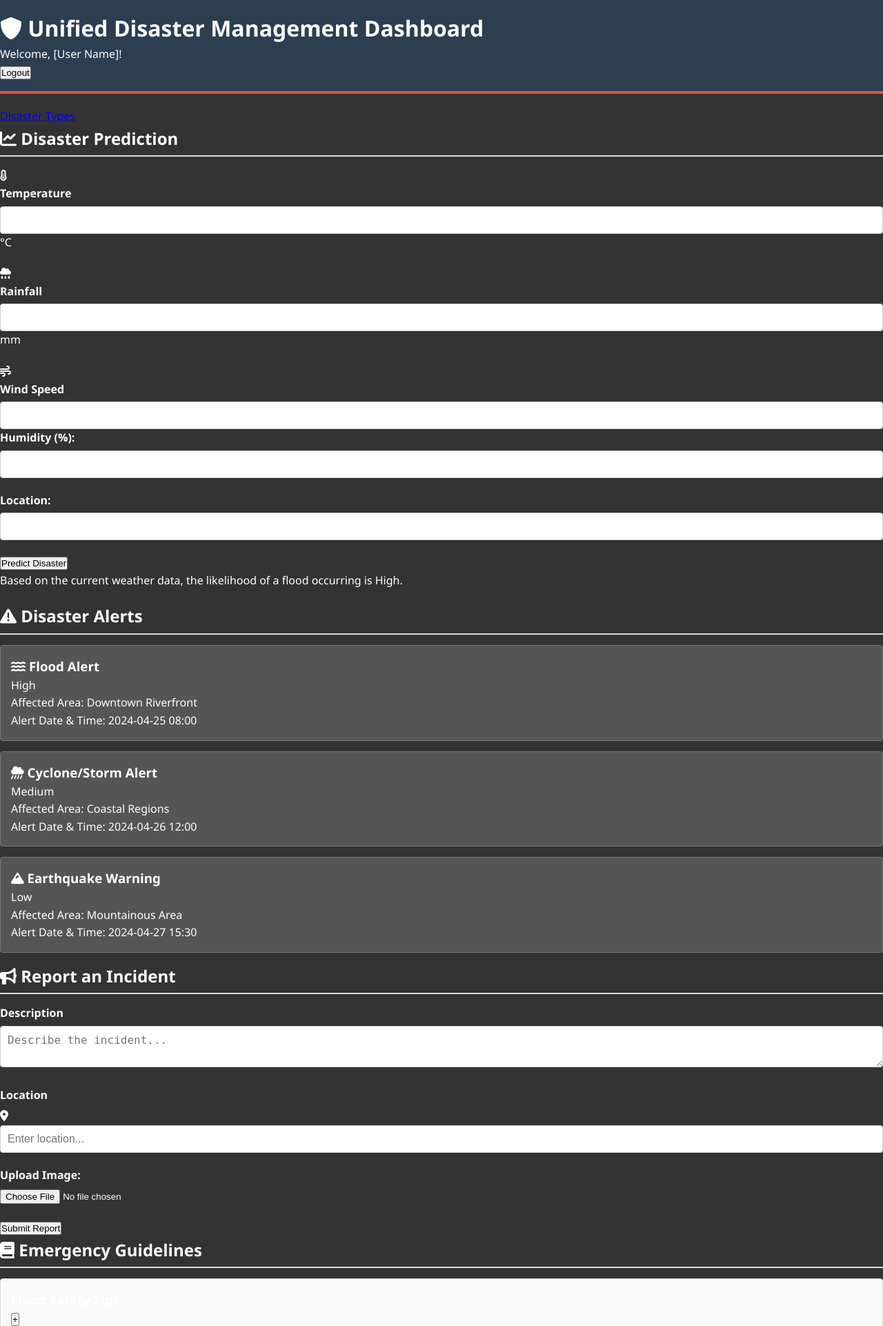
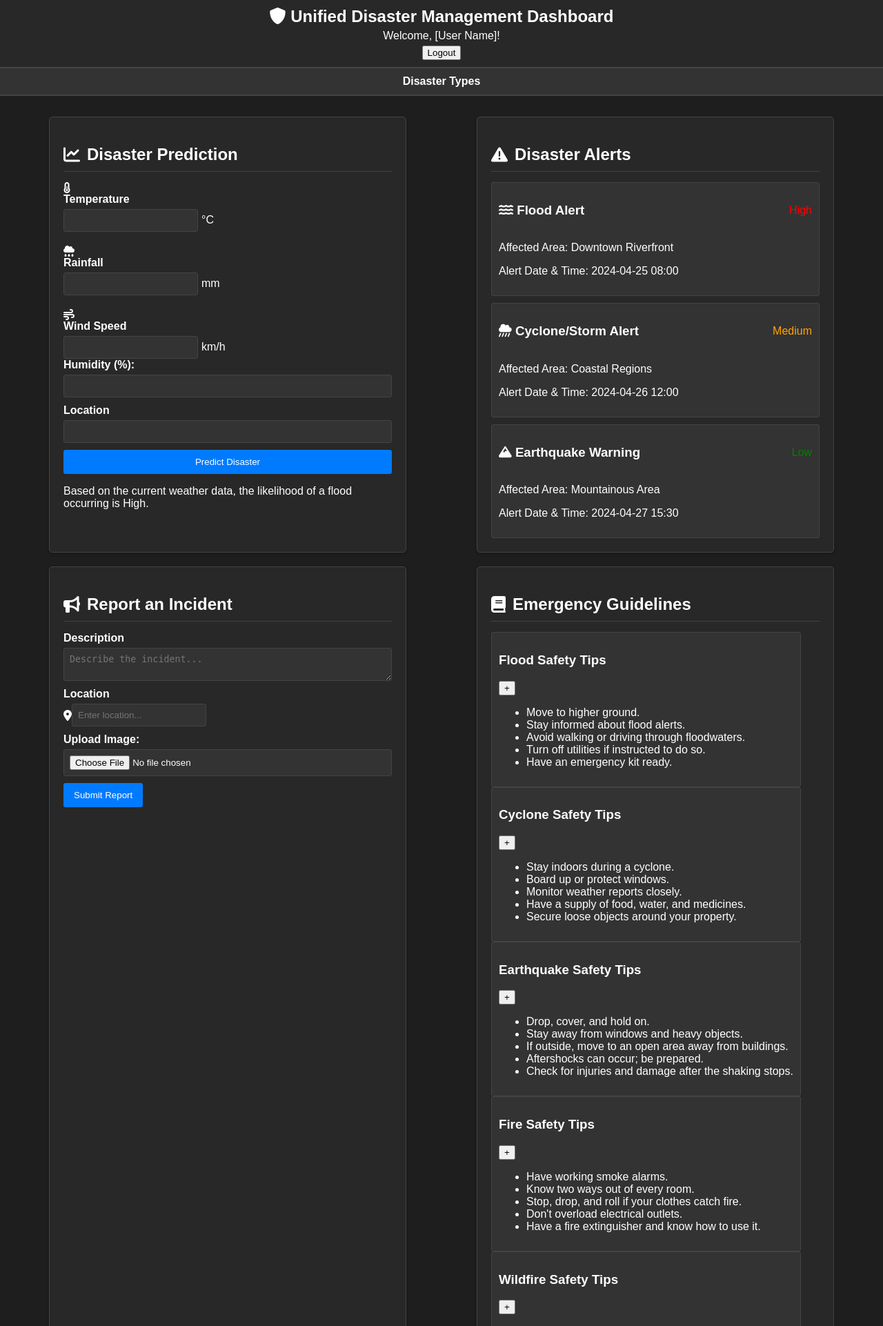
Before and after one commit to santu5496/test1, a Flask app: page /dashboard in a window 1280 px wide. Shown: the top 1922 px of the page at 69% size. Run offline with Flask 3, Linux system fonts and the light colour scheme.

Commit message:
dashboard al code

```diff
--- a/templates/dashboard.html
+++ b/templates/dashboard.html
@@ -4,11 +4,198 @@
     <meta charset="UTF-8" />
     <meta name="viewport" content="width=device-width, initial-scale=1.0" />
     <title>Unified Disaster Management Dashboard</title>
-    <link rel="stylesheet" href="/static/styles.css" />
     <link
       rel="stylesheet"
       href="https://cdnjs.cloudflare.com/ajax/libs/font-awesome/6.0.0/css/all.min.css"
     />
+        <style>
+        body {
+          font-family: Arial, sans-serif;
+          margin: 0;
+          padding: 0;
+          background-color: #1e1e1e;
+          color: #fff;
+        }
+
+        header {
+          background-color: #282828;
+          color: #fff;
+          padding: 10px 20px;
+          text-align: center;
+          border-bottom: 2px solid #444;
+        }
+
+        header h1 {
+          margin: 0;
+          font-size: 24px;
+        }
+
+        header p {
+          margin: 5px 0;
+        }
+
+        nav {
+          background-color: #333;
+          color: #fff;
+          padding: 10px;
+          border-bottom: 2px solid #444;
+        }
+
+        nav ul {
+          list-style: none;
+          padding: 0;
+          margin: 0;
+          display: flex;
+          justify-content: center;
+        }
+
+        nav li {
+          margin: 0 15px;
+        }
+
+        nav a {
+          color: #fff;
+          text-decoration: none;
+          font-weight: bold;
+          transition: color 0.3s ease;
+        }
+
+        nav a:hover {
+          color: #007bff;
+        }
+
+        main {
+          padding: 20px;
+          display: flex;
+          flex-wrap: wrap;
+          justify-content: space-around;
+        }
+
+        .dashboard-section {
+          background-color: #282828;
+          border: 1px solid #444;
+          padding: 20px;
+          margin: 10px;
+          border-radius: 5px;
+          width: calc(40% - 20px);
+          box-shadow: 0 2px 4px rgba(0, 0, 0, 0.2);
+        }
+
+        .section-title {
+          color: #fff;
+          border-bottom: 1px solid #444;
+          padding-bottom: 10px;
+          margin-bottom: 15px;
+          display: flex;
+          align-items: center;
+          gap: 10px;
+        }
+
+        .data-form {
+          display: flex;
+          flex-direction: column;
+          gap: 10px;
+        }
+
+        .form-group {
+          display: flex;
+          flex-direction: column;
+          margin-bottom: 10px;
+        }
+
+        .form-group label {
+          margin-bottom: 5px;
+          font-weight: bold;
+        }
+
+        .form-group input,
+        .form-group textarea {
+          padding: 8px;
+          border: 1px solid #444;
+          border-radius: 3px;
+          background-color: #333;
+          color: #fff;
+        }
+
+        .input-group {
+          display: flex;
+          align-items: center;
+        }
+
+        .unit {
+          margin-left: 5px;
+          color: #fff;
+        }
+
+        .predict-btn,
+        .submit-report-btn {
+          background-color: #007bff;
+          color: white;
+          padding: 10px 15px;
+          border: none;
+          border-radius: 3px;
+          cursor: pointer;
+          transition: background-color 0.3s ease;
+        }
+
+        .predict-btn:hover,
+        .submit-report-btn:hover {
+          background-color: #0056b3;
+        }
+
+        .alert-list {
+          display: flex;
+          flex-direction: column;
+          gap: 10px;
+        }
+
+        .alert-item {
+          background-color: #333;
+          padding: 10px;
+          border-radius: 3px;
+          border: 1px solid #444;
+        }
+
+        .alert-header {
+          display: flex;
+          justify-content: space-between;
+          align-items: center;
+          margin-bottom: 10px;
+        }
+
+        .severity-high {
+          color: red;
+        }
+
+        .severity-medium {
+          color: orange;
+        }
+
+        .severity-low {
+          color: green;
+        }
+
+        .guideline-cards {
+          display: flex;
+          flex-wrap: wrap;
+          gap: 10px;
+        }
+
+        .guideline-card {
+          background-color: #333;
+          padding: 10px;
+          border-radius: 3px;
+          border: 1px solid #444;
+          flex: 1 1 calc(33.33% - 10px);
+        }
+
+        footer {
+          text-align: center;
+          padding: 10px;
+          background-color: #282828;
+          border-top: 2px solid #444;
+        }
+        </style>
 </head>
 <body>
     <header>
@@ -48,14 +235,15 @@
                     <label for="wind-speed">Wind Speed</label>
 
                     <div class="input-group">
-                    <input type="number" id="wind-speed" name="wind-speed" required>
+                    <input type="number" id="wind-speed" name="wind-speed" required/>
+                    <span class="unit">km/h</span>
                 </div>
                 <div class="form-group">
-                    <label for="humidity">Humidity (%):</label>
-                    <input type="number" id="humidity" name="humidity" required>
+                  <label for="humidity">Humidity (%):</label>
+                  <input type="number" id="humidity" name="humidity" required/>
                 </div>
                 <div class="form-group">
-                    <label for="location">Location:</label>
+                    <label for="location">Location</label>
                     <input type="text" id="location" name="location">
                 </div>
                 <button type="submit" class="predict-btn">Predict Disaster</button>
@@ -205,5 +393,35 @@
               <footer>
         <p>&copy; 2024 Disaster Management System</p>
       </footer>
+      <script>
+        document.getElementById('weather-data-form').addEventListener('submit', function(event) {
+            event.preventDefault();
+            const formData = new FormData(this);
+            const data = {};
+            formData.forEach((value, key) => {
+                data[key] = value;
+            });
+            fetch('/predict', {
+                method: 'POST',
+                headers: {
+                    'Content-Type': 'application/json',
+                },
+                body: JSON.stringify(data),
+            })
+            .then(response => response.json())
+            .then(data => {
+                const predictionOutcome = document.getElementById('prediction-outcome');
+                predictionOutcome.innerHTML = '';
+                for (const key in data) {
+                    const paragraph = document.createElement('p');
+                    paragraph.textContent = `${key}: ${data[key]}`;
+                    predictionOutcome.appendChild(paragraph);
+                }
+            })
+            .catch(error => {
+                console.error('Error:', error);
+            });
+        });
+      </script>
       </body>
       </html>
```
